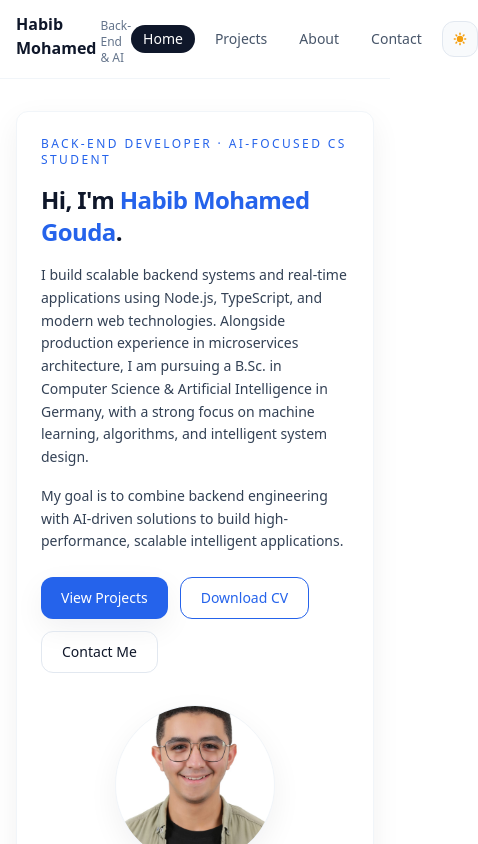
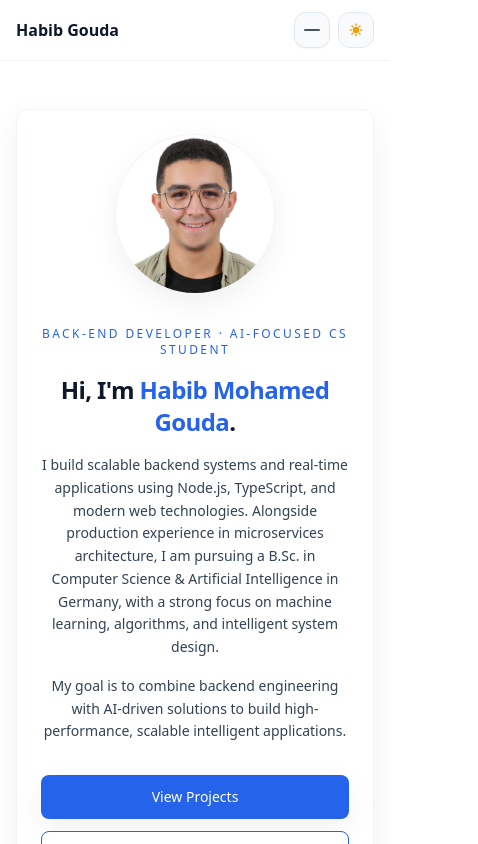
Before and after one commit to abiboo-123/Portfolio, a Next.js app: page / in a window 390 px wide. Shown: the top 844 px of the page, 478 px wide, since content can reach past the window. Built offline with nearby package versions, Linux system fonts and the light colour scheme; no server answers; the database is empty.

Commit message:
Website responsiveness edits

```diff
--- a/app/globals.css
+++ b/app/globals.css
@@ -1,6 +1,11 @@
 @tailwind base;
 @tailwind components;
 @tailwind utilities;
+
+html,
+body {
+  @apply overflow-x-hidden;
+}
 
 body {
   @apply bg-white text-slate-900 antialiased dark:bg-slate-900 dark:text-slate-100;
--- a/app/layout.tsx
+++ b/app/layout.tsx
@@ -37,8 +37,10 @@ export default function RootLayout({ children }: { children: ReactNode }) {
         <ThemeProvider>
           <div className="flex min-h-screen flex-col">
             <Navbar />
-            <main className="mx-auto flex w-full max-w-5xl flex-1 px-4 py-8">
-              <div className="w-full space-y-10">{children}</div>
+            <main className="w-full max-w-7xl flex-1 px-4 py-12 mx-auto sm:px-6 lg:px-8 md:py-20">
+              <div className="w-full max-w-5xl mx-auto space-y-10">
+                {children}
+              </div>
             </main>
             <Footer />
           </div>
--- a/app/page.tsx
+++ b/app/page.tsx
@@ -39,10 +39,9 @@ export default async function HomePage() {
   const cvUrl = "https://drive.google.com/file/d/1UwkU43P3pg9eKACRa-GJZlm8w33sdOxn/view?usp=sharing";
 
   return (
-
     <div className="space-y-12">
-      <section className="grid gap-8 rounded-xl border border-slate-100 bg-white p-6 shadow-soft dark:border-slate-700 dark:bg-slate-800 dark:shadow-soft-dark md:grid-cols-[minmax(0,3fr)_minmax(0,2fr)] md:items-center">
-        <div className="space-y-4">
+      <section className="flex flex-col-reverse gap-8 rounded-xl border border-slate-100 bg-white p-6 shadow-soft dark:border-slate-700 dark:bg-slate-800 dark:shadow-soft-dark md:flex-row md:items-center md:justify-between md:gap-12">
+        <div className="space-y-4 text-center md:w-2/3 md:text-left">
           <p className="text-xs font-medium uppercase tracking-[0.2em] text-accent">
             Back-End Developer · AI-Focused CS Student
           </p>
@@ -62,27 +61,40 @@ export default async function HomePage() {
             My goal is to combine backend engineering with AI-driven solutions
             to build high-performance, scalable intelligent applications.
           </p>
-          <div className="flex flex-wrap gap-3 pt-2">
-            <CTAButton href="/projects" variant="primary">
+          <div className="flex flex-col items-center gap-3 pt-4 sm:flex-row sm:justify-center md:justify-start">
+            <div className="flex w-full flex-col gap-3 sm:w-auto sm:flex-row">
+              <CTAButton href="/projects" variant="primary" className="w-full sm:w-auto">
                 View Projects
               </CTAButton>
-            <CTAButton href={cvUrl}  variant="secondary" external={true}>
+              <CTAButton
+                href={cvUrl}
+                variant="secondary"
+                external={true}
+                className="w-full sm:w-auto"
+              >
                 Download CV
               </CTAButton>
-            <CTAButton href="/contact" variant="ghost">
+            </div>
+            <CTAButton
+              href="/contact"
+              variant="ghost"
+              className="w-full sm:w-auto sm:ml-3"
+            >
               Contact Me
             </CTAButton>
           </div>
         </div>
-        <div className="relative mx-auto flex h-40 w-40 items-center justify-center overflow-hidden rounded-full border border-slate-100 bg-slate-50 shadow-soft dark:border-slate-600 dark:bg-slate-700 md:h-48 md:w-48">
+        <div className="flex w-full justify-center md:w-1/3 md:justify-end">
+          <div className="relative h-40 w-40 shrink-0 overflow-hidden rounded-full border border-slate-100 bg-slate-50 shadow-soft dark:border-slate-600 dark:bg-slate-700 md:h-[320px] md:w-[320px] lg:h-[320px] lg:w-[320px]">
             <Image
               src="/profile.jpg"
               alt="Portrait of Habib Mohamed Gouda"
               fill
-            sizes="192px"
-            className="object-cover"
+              sizes="(max-width: 768px) 160px, (max-width: 1024px) 420px, 480px"
+              className="object-cover object-[center_20%]"
               unoptimized
             />
+          </div>
         </div>
       </section>
 
@@ -97,8 +109,8 @@ export default async function HomePage() {
               projects.
             </p>
           </div>
-          <CTAButton href="/projects" variant="ghost">
-            View all
+          <CTAButton href="/projects" variant="ghost" className="whitespace-nowrap">
+            All Projects
           </CTAButton>
         </header>
         {featuredProjects.length === 0 ? (
@@ -106,7 +118,7 @@ export default async function HomePage() {
             Featured projects will appear here once configured in Supabase.
           </p>
         ) : (
-          <div className="grid gap-5 md:grid-cols-2">
+          <div className="grid grid-cols-1 gap-6 sm:grid-cols-2 lg:grid-cols-3">
             {featuredProjects.map((project) => (
               <ProjectCard key={project.id} project={project} />
             ))}
--- a/app/projects/[slug]/page.tsx
+++ b/app/projects/[slug]/page.tsx
@@ -84,7 +84,8 @@ export default async function ProjectPage({ params }: ProjectPageProps) {
                 src={project.featured_image}
                 alt={project.title}
                 fill
-                className="object-cover"
+                sizes="(max-width: 768px) 100vw, 50vw"
+                className="w-full h-auto object-cover"
               />
             </div>
           )}
@@ -194,11 +195,17 @@ export default async function ProjectPage({ params }: ProjectPageProps) {
           <section className="rounded-xl border border-dashed border-slate-200 bg-slate-50 p-4 text-xs text-slate-600 dark:border-slate-600 dark:bg-slate-800 dark:text-slate-400">
             <p>
               Interested in similar work or extending this project with
-              AI-driven features?{" "}
-              <CTAButton href="/contact" variant="ghost">
+              AI-driven features?
+            </p>
+            <div className="mt-8 flex justify-center">
+              <CTAButton
+                href="/contact"
+                variant="primary"
+                className="w-full sm:w-auto"
+              >
                 Get in touch
               </CTAButton>
-            </p>
+            </div>
           </section>
         </div>
       </section>
@@ -232,7 +239,8 @@ export default async function ProjectPage({ params }: ProjectPageProps) {
                     src={image.image_url}
                     alt={image.caption ?? project.title}
                     fill
-                    className="object-cover"
+                    sizes="(max-width: 768px) 100vw, 50vw"
+                    className="w-full h-auto object-cover"
                   />
                 </div>
                 {image.caption && (
--- a/app/projects/page.tsx
+++ b/app/projects/page.tsx
@@ -51,7 +51,7 @@ export default async function ProjectsPage() {
           Projects will appear here once created in Supabase.
         </p>
       ) : (
-        <div className="grid gap-5 sm:grid-cols-2 lg:grid-cols-3">
+        <div className="grid grid-cols-1 gap-6 sm:grid-cols-2 lg:grid-cols-3">
           {projects.map((project) => (
             <ProjectCard key={project.id} project={project} />
           ))}
--- a/components/CTAButton.tsx
+++ b/components/CTAButton.tsx
@@ -8,6 +8,7 @@ interface CTAButtonProps {
   children: ReactNode;
   variant?: CTAButtonVariant;
   external?: boolean;
+  className?: string;
 }
 
 const variantClasses: Record<CTAButtonVariant, string> = {
@@ -24,10 +25,18 @@ export function CTAButton({
   children,
   variant = "primary",
   external = false,
+  className,
 }: CTAButtonProps) {
-  const classes =
-    "inline-flex items-center justify-center rounded-xl px-5 py-2.5 text-sm font-medium transition-colors transition-shadow duration-150 " +
-    variantClasses[variant];
+  const baseClasses =
+    "inline-flex items-center justify-center rounded-lg px-6 py-3 text-sm font-medium whitespace-nowrap transition-colors transition-shadow duration-150 focus:outline-none focus:ring-2 focus:ring-accent focus:ring-offset-2 focus:ring-offset-white dark:focus:ring-offset-slate-900";
+
+  const classes = [
+    baseClasses,
+    variantClasses[variant],
+    className,
+  ]
+    .filter(Boolean)
+    .join(" ");
 
   if (external) {
     return (
--- a/components/Navbar.tsx
+++ b/components/Navbar.tsx
@@ -3,6 +3,7 @@
 import Link from "next/link";
 import { usePathname } from "next/navigation";
 import { ThemeToggle } from "./ThemeToggle";
+import { useState } from "react";
 
 const links = [
   { href: "/", label: "Home" },
@@ -13,21 +14,10 @@ const links = [
 
 export function Navbar() {
   const pathname = usePathname();
+  const [isOpen, setIsOpen] = useState(false);
 
-  return (
-    <header className="sticky top-0 z-30 border-b border-slate-100 bg-white/80 backdrop-blur dark:border-slate-800 dark:bg-slate-900/80">
-      <nav className="mx-auto flex max-w-5xl items-center justify-between px-4 py-3">
-        <Link
-          href="/"
-          className="flex items-baseline gap-1 text-slate-900 dark:text-slate-100"
-        >
-          <span className="text-base font-semibold">Habib Mohamed</span>
-          <span className="text-xs text-slate-500 dark:text-slate-400">
-            Back-End & AI
-          </span>
-        </Link>
-        <div className="flex items-center gap-2 text-sm">
-          {links.map((link) => {
+  const renderNavLinks = (className: string) =>
+    links.map((link) => {
       const isActive =
         link.href === "/"
           ? pathname === "/"
@@ -37,19 +27,57 @@ export function Navbar() {
           key={link.href}
           href={link.href}
           className={[
-                  "rounded-full px-3 py-1 transition-colors",
+            "rounded-full px-3 py-1 text-sm transition-colors",
             isActive
               ? "bg-slate-900 text-white dark:bg-slate-100 dark:text-slate-900"
               : "text-slate-600 hover:bg-slate-100 dark:text-slate-400 dark:hover:bg-slate-800",
+            className,
           ].join(" ")}
         >
           {link.label}
         </Link>
       );
-          })}
+    });
+
+  return (
+    <header className="sticky top-0 z-30 border-b border-slate-100 bg-white/80 backdrop-blur dark:border-slate-800 dark:bg-slate-900/80">
+      <nav className="mx-auto flex max-w-7xl items-center justify-between px-4 py-3 sm:px-6 lg:px-8">
+        <Link
+          href="/"
+          className="flex items-baseline gap-1 text-slate-900 dark:text-slate-100"
+        >
+          <span className="text-base font-semibold">Habib Gouda</span>
+          <span className="hidden text-xs text-slate-500 dark:text-slate-400 sm:inline">
+            Back-End & AI
+          </span>
+        </Link>
+        <div className="flex items-center gap-2">
+          <button
+            type="button"
+            className="inline-flex h-9 w-9 items-center justify-center rounded-xl border border-slate-200 bg-slate-50 text-slate-600 shadow-sm transition-colors hover:border-slate-300 hover:bg-slate-100 focus:outline-none focus:ring-2 focus:ring-accent focus:ring-offset-2 focus:ring-offset-white dark:border-slate-600 dark:bg-slate-800 dark:text-slate-300 dark:hover:border-slate-500 dark:hover:bg-slate-700 dark:focus:ring-offset-slate-900 md:hidden"
+            aria-label="Toggle navigation"
+            aria-expanded={isOpen}
+            onClick={() => setIsOpen((open) => !open)}
+          >
+            <span className="block h-0.5 w-4 rounded bg-current" />
+            <span className="sr-only">Open main menu</span>
+          </button>
+          <div className="md:hidden">
             <ThemeToggle />
           </div>
+          <div className="ml-auto hidden items-center gap-4 md:flex">
+            {renderNavLinks("")}
+            <ThemeToggle />
+          </div>
+        </div>
       </nav>
+      {isOpen && (
+        <div className="border-t border-slate-100 bg-white/95 text-sm shadow-sm dark:border-slate-800 dark:bg-slate-900/95 md:hidden">
+          <div className="mx-auto flex max-w-7xl flex-col gap-1 px-4 py-3 sm:px-6 lg:px-8">
+            {renderNavLinks("w-full text-center")}
+          </div>
+        </div>
+      )}
     </header>
   );
 }
--- a/components/ProjectCard.tsx
+++ b/components/ProjectCard.tsx
@@ -17,7 +17,8 @@ export function ProjectCard({ project }: ProjectCardProps) {
             src={project.featured_image}
             alt={project.title}
             fill
-            className="object-cover"
+            sizes="(max-width: 768px) 100vw, 50vw"
+            className="w-full h-auto object-cover"
           />
         </div>
       )}
```
Lines whose indentation alone changed are shown as unchanged.
